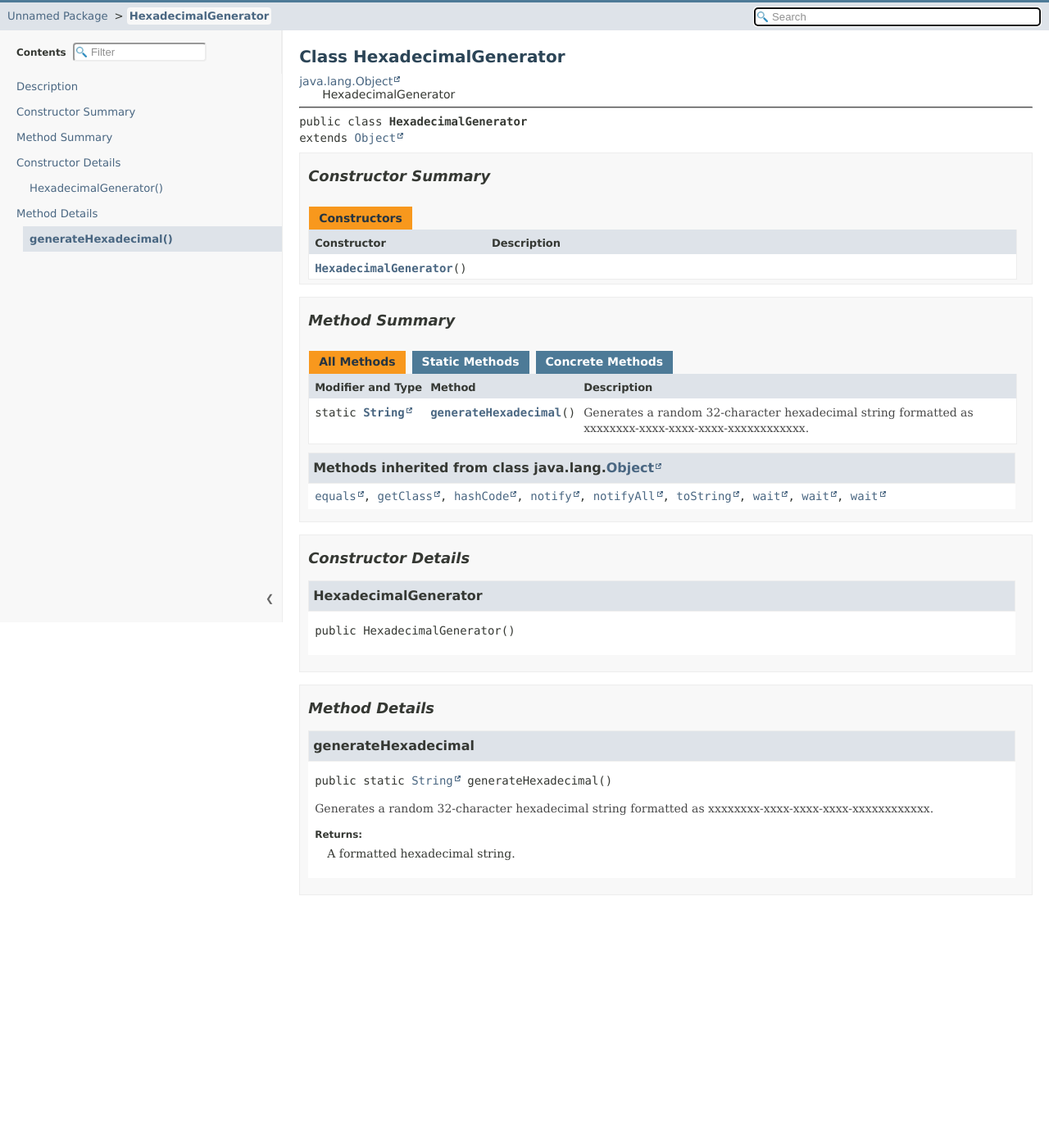
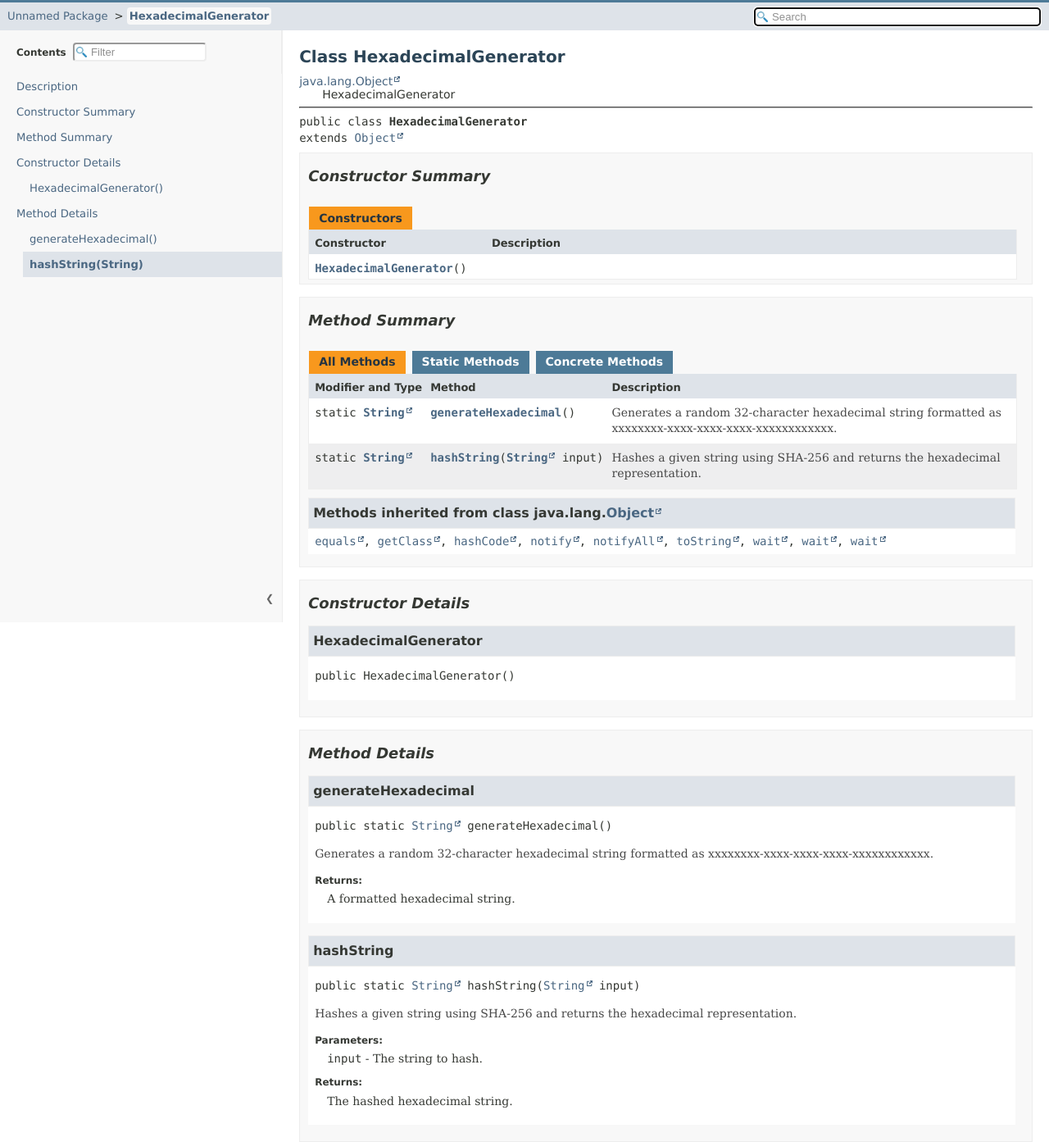
Before and after one commit to Dcar0803/Summplement4_Project2, a plain HTML site: page doc/HexadecimalGenerator.html in a window 1280 px wide. Shown: the part 41-1434 px from the top of the page at 82% size. Before the commit the page ends 1158 px from the top, so only its background shows below. Drawn offline with Linux system fonts and the light colour scheme.

Commit message:
Doc: Created documentation for the hashString() function

```diff
--- a/doc/HexadecimalGenerator.html
+++ b/doc/HexadecimalGenerator.html
@@ -1,7 +1,7 @@
 <!DOCTYPE HTML>
 <html lang="en">
 <head>
-<!-- Generated by javadoc (23) on Sun Dec 01 21:18:30 EST 2024 -->
+<!-- Generated by javadoc (23) on Sun Dec 01 21:35:27 EST 2024 -->
 <title>HexadecimalGenerator</title>
 <meta name="viewport" content="width=device-width, initial-scale=1">
 <meta http-equiv="Content-Type" content="text/html; charset=utf-8">
@@ -72,6 +72,7 @@ loadScripts(document, 'script');</script>
 <li><a href="#method-detail" tabindex="0">Method Details</a>
 <ol class="toc-list">
 <li><a href="#generateHexadecimal()" tabindex="0">generateHexadecimal()</a></li>
+<li><a href="#hashString(java.lang.String)" tabindex="0">hashString(String)</a></li>
 </ol>
 </li>
 </ol>
@@ -123,6 +124,11 @@ loadScripts(document, 'script');</script>
 <div class="block">Generates a random 32-character hexadecimal string formatted as
  xxxxxxxx-xxxx-xxxx-xxxx-xxxxxxxxxxxx.</div>
 </div>
+<div class="col-first odd-row-color method-summary-table method-summary-table-tab1 method-summary-table-tab4"><code>static <a href="https://docs.oracle.com/javase/8/docs/api/java/lang/String.html" title="class or interface in java.lang" class="external-link">String</a></code></div>
+<div class="col-second odd-row-color method-summary-table method-summary-table-tab1 method-summary-table-tab4"><code><a href="#hashString(java.lang.String)" class="member-name-link">hashString</a><wbr>(<a href="https://docs.oracle.com/javase/8/docs/api/java/lang/String.html" title="class or interface in java.lang" class="external-link">String</a>&nbsp;input)</code></div>
+<div class="col-last odd-row-color method-summary-table method-summary-table-tab1 method-summary-table-tab4">
+<div class="block">Hashes a given string using SHA-256 and returns the hexadecimal representation.</div>
+</div>
 </div>
 </div>
 </div>
@@ -170,6 +176,21 @@ loadScripts(document, 'script');</script>
 </div>
 </section>
 </li>
+<li>
+<section class="detail" id="hashString(java.lang.String)">
+<h3>hashString</h3>
+<div class="horizontal-scroll">
+<div class="member-signature"><span class="modifiers">public static</span>&nbsp;<span class="return-type"><a href="https://docs.oracle.com/javase/8/docs/api/java/lang/String.html" title="class or interface in java.lang" class="external-link">String</a></span>&nbsp;<span class="element-name">hashString</span><wbr><span class="parameters">(<a href="https://docs.oracle.com/javase/8/docs/api/java/lang/String.html" title="class or interface in java.lang" class="external-link">String</a>&nbsp;input)</span></div>
+<div class="block">Hashes a given string using SHA-256 and returns the hexadecimal representation.</div>
+<dl class="notes">
+<dt>Parameters:</dt>
+<dd><code>input</code> - The string to hash.</dd>
+<dt>Returns:</dt>
+<dd>The hashed hexadecimal string.</dd>
+</dl>
+</div>
+</section>
+</li>
 </ul>
 </section>
 </li>
--- a/doc/member-search-index.js
+++ b/doc/member-search-index.js
@@ -1 +1 @@
-memberSearchIndex = [{"p":"<Unnamed>","c":"HexadecimalGenerator","l":"generateHexadecimal()"},{"p":"<Unnamed>","c":"HexadecimalGenerator","l":"HexadecimalGenerator()","u":"%3Cinit%3E()"}];updateSearchResults();
+memberSearchIndex = [{"p":"<Unnamed>","c":"HexadecimalGenerator","l":"generateHexadecimal()"},{"p":"<Unnamed>","c":"HexadecimalGenerator","l":"hashString(String)","u":"hashString(java.lang.String)"},{"p":"<Unnamed>","c":"HexadecimalGenerator","l":"HexadecimalGenerator()","u":"%3Cinit%3E()"}];updateSearchResults();
```
Also changed, not shown: doc/allclasses-index.html (+1 -1 lines), doc/allpackages-index.html (+1 -1 lines), doc/class-use/HexadecimalGenerator.html (+1 -1 lines), doc/help-doc.html (+1 -1 lines), doc/index-files/index-1.html (+1 -1 lines), doc/index-files/index-2.html (+5 -1 lines), doc/index.html (+1 -1 lines), doc/overview-tree.html (+1 -1 lines), doc/package-summary.html (+1 -1 lines), doc/package-tree.html (+1 -1 lines), doc/package-use.html (+1 -1 lines), doc/search.html (+1 -1 lines), 2 other files.
